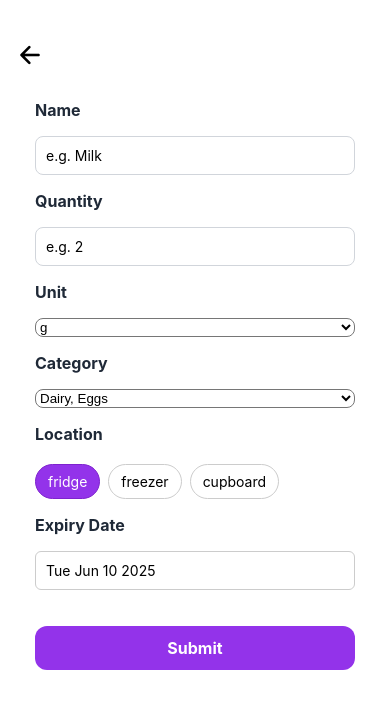
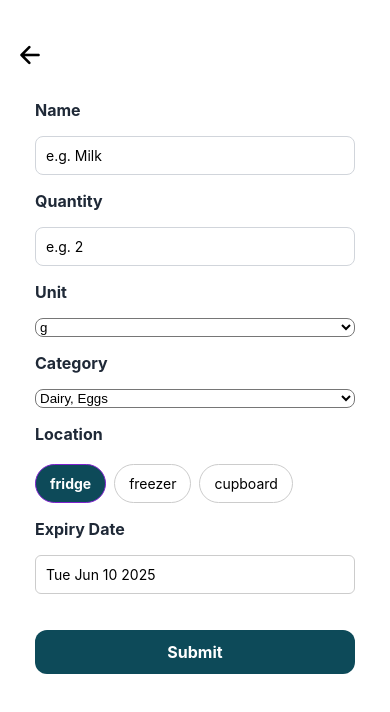
Before and after one commit to kwiatek-ctrl/Fridge-Friends, a React Native app: screen /AddItem in a window 390 px wide. Shown: the top 712 px of the page. Built offline with nearby package versions, Linux system fonts and the light colour scheme.

Commit message:
same collor for all buttons (#27)

```diff
--- a/components/AddItem.tsx
+++ b/components/AddItem.tsx
@@ -195,14 +195,16 @@ const styles = StyleSheet.create({
     marginTop: 4,
   },
   radioButton: {
-    paddingHorizontal: 12,
-    paddingVertical: 8,
-    borderWidth: 1,
-    borderRadius: 20,
-    borderColor: '#ccc',
-  },
+  paddingHorizontal: 14,
+  paddingVertical: 10,
+  borderWidth: 1,
+  borderRadius: 20,
+  borderColor: '#ccc',
+  backgroundColor: '#fff',
+},
+
   radioSelected: {
-    backgroundColor: '#9333ea',
+    backgroundColor: '#0D4A59',
     borderColor: '#7e22ce',
   },
   radioText: {
@@ -210,6 +212,7 @@ const styles = StyleSheet.create({
   },
   radioTextSelected: {
     color: 'white',
+     fontWeight: 'bold',
   },
   dateButton: {
     padding: 10,
@@ -220,7 +223,7 @@ const styles = StyleSheet.create({
     width: '100%',
   },
   submitButton: {
-    backgroundColor: '#9333ea',
+    backgroundColor: '#0D4A59',
     paddingVertical: 12,
     borderRadius: 12,
     alignItems: 'center',
--- a/components/CreateAccount.tsx
+++ b/components/CreateAccount.tsx
@@ -61,13 +61,9 @@ export default function CreateAccount({onUserAdded}) {
     addUser(user)
       .then((newUser) => {
 
-
-
-
         setLoggedInUser(newUser)
         console.log(newUser)
         navigation.navigate('User')
-
 
         setErrors({});
         })
@@ -149,7 +145,7 @@ const styles = {
   label: 'text-base font-bold text-gray-800',
   input: 'border border-gray-300 rounded-md p-2 bg-white w-full',
   inputGroup: 'mb-4',
-  button: 'bg-purple-600 py-3 rounded-md w-full',
+  button: 'bg-[#0D4A59] py-3 rounded-md w-full',
   buttonText: 'text-white text-center font-bold text-base',
   errorText: 'text-red-500 text-sm mt-1',
 };
--- a/components/LogIn.tsx
+++ b/components/LogIn.tsx
@@ -96,7 +96,7 @@ const styles = {
   helpContainer: `items-center mx-5 mt-4`,
   helpLinkText: `text-center text-gray-600`,
   inputArea: 'border border-gray-400 rounded-md p-2 w-full',
-  buttonLogIn: 'bg-purple-600 rounded-md py-3 w-full',
+  buttonLogIn: 'bg-[#0D4A59] rounded-md py-3 w-full',
   logIn: 'text-center text-white font-bold text-base',
   footerSignUp: 'underline text-base text-purple-700',
   formFooter: 'text-center p-4 text-gray-600 text-base',
--- /dev/null
+++ b/components/PrimaryButton.tsx
@@ -0,0 +1,30 @@
+import { Pressable, Text, Platform, StyleSheet } from 'react-native';
+
+export default function PrimaryButton({ title, onPress, className = '' }) {
+  return (
+    <Pressable
+      onPress={onPress}
+      android_ripple={{ color: '#0D4A59' }}
+      className={`bg-[#125E70] active:bg-[#0D4A59] py-3 px-4 rounded-xl ${className}`}
+      style={[styles.shadow]}
+    >
+      <Text className="text-white text-center font-bold text-base">{title}</Text>
+    </Pressable>
+  );
+}
+
+const styles = StyleSheet.create({
+  shadow: {
+    ...Platform.select({
+      ios: {
+        shadowColor: '#000',
+        shadowOffset: { width: 0, height: 4 },
+        shadowOpacity: 0.3,
+        shadowRadius: 4,
+      },
+      android: {
+        elevation: 6,
+      },
+    }),
+  },
+});
--- a/components/ShelfButton.tsx
+++ b/components/ShelfButton.tsx
@@ -27,7 +27,8 @@ export function ShelfButton({ label, onPress }: { label: string; onPress?: () =>
       {/* Green button */}
       <Pressable
         onPress={onPress}
-        className="bg-lime-700 rounded-full px-10 py-4 shadow-lg"
+        className="bg-[#0D4A59] rounded-full px-10 py-4 shadow-lg"
+
         style={{
           minWidth: 400,
           alignSelf: 'center',
--- a/pages/FindFoodScreen.tsx
+++ b/pages/FindFoodScreen.tsx
@@ -61,7 +61,8 @@ export default function FindFoodScreen({ navigation }) {
         {/* Upload Button */}
         <Pressable
           onPress={() => navigation.navigate('UploadToFindFood')}
-          className="bg-purple-600 py-3 rounded-lg mb-6"
+          className="bg-[#0D4A59] py-3 rounded-lg mb-6"
+
         >
           <Text className="text-white text-center font-bold">Upload Food</Text>
         </Pressable>
--- a/pages/RecipeFilterScreen.tsx
+++ b/pages/RecipeFilterScreen.tsx
@@ -56,7 +56,7 @@ export default function RecipeFilterScreen({ navigation }) {
         {/* Generate Button */}
         <Pressable
           onPress={() => navigation.navigate('RecipeResult')}
-          className="bg-purple-600 py-3 rounded-lg mb-10"
+          className="bg-[#0D4A59] py-3 rounded-lg mb-10"
         >
           <Text className="text-white text-center text-lg font-bold">Generate</Text>
         </Pressable>
--- a/pages/UserScreen.tsx
+++ b/pages/UserScreen.tsx
@@ -1,5 +1,5 @@
 import { View, Text, ScrollView, Image } from 'react-native';
-import {BackButton} from 'components/BackButton';
+import BackButton from 'components/BackButton';
 
 export default function UserScreen() {
   const loggedInUser = {
```
